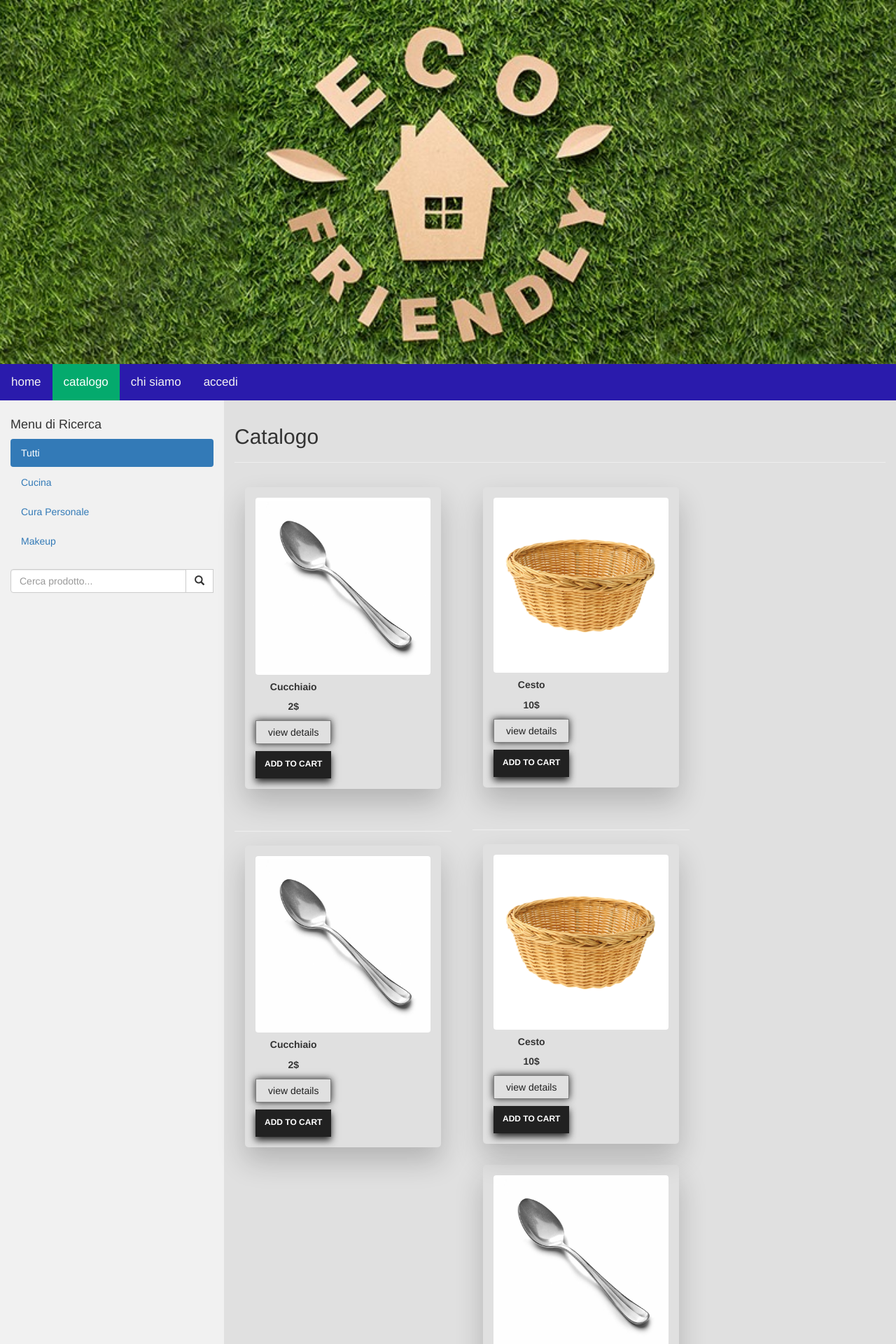
After one commit to Marac7us/progetto-linguaggi-e-tecnologie-per-il-web, a PHP site: page /catalogo.html in a window 1280 px wide; the page is wider, and only the part inside the window is pictured. The commit adds this page. Shown: the top 1920 px of that part at 70% size. Run offline with PHP 8.4, Linux system fonts and the light colour scheme.

Commit message:
catalogo corretto

```diff
--- /dev/null
+++ b/catalogo.html
@@ -0,0 +1,386 @@
+<!DOCTYPE html>
+<html>
+<head>
+<meta name="viewport" content="width=device-width, initial-scale=1.0">
+<meta charset="utf-8">
+<link rel="stylesheet" href="https://maxcdn.bootstrapcdn.com/bootstrap/3.4.1/css/bootstrap.min.css">
+<script src="https://ajax.googleapis.com/ajax/libs/jquery/3.6.0/jquery.min.js"></script>
+<script src="https://maxcdn.bootstrapcdn.com/bootstrap/3.4.1/js/bootstrap.min.js"></script>
+<style>
+body{
+    background:#E0E0E0;
+}
+.details {
+            border: 1.5px solid grey;
+            color: #212121;
+            width: 100%;
+            height: auto;
+            box-shadow: 0px 0px 10px #212121;
+        }
+
+        .cart {
+            background-color: #212121;
+            color: white;
+            margin-top: 10px;
+            font-size: 12px;
+            font-weight: 900;
+            width: 100%;
+            height: 39px;
+            padding-top: 9px;
+            box-shadow: 0px 5px 10px  #212121;
+        }
+
+        .card {
+            width: fit-content;
+        }
+
+        .card-body {
+            width: fit-content;
+        }
+
+        .btn {
+            border-radius: 0;
+        }
+
+        .img-thumbnail {
+            border: none;
+        }
+
+        .card {
+            box-shadow: 0 20px 40px rgba(0, 0, 0, .2);
+            border-radius: 5px;
+            padding-bottom: 10px;
+        }
+        * {
+  box-sizing: border-box;
+}
+.mySlides {display: none;}
+img {
+  width: 250px;
+  height: 250px;
+  object-fit: cover;
+  vertical-align: middle;}
+
+
+[class*="col-"] {/* elementi di classe col- inseriti da sinistra verso destra con padding 15 pixel*/
+  float: left;
+  padding: 15px;
+}/*Se COMMENTO QUESTO CSS LA PAGINA FUNZIONA IN MODO STRANO*/
+
+html {
+  font-family: "Lucida Sans", sans-serif;
+}
+
+.header {
+  background-color: #cccccc;
+  color:#ddd;
+  height: 520px;
+  padding: 15px;
+  background-image: url("Why-are-eco-friendly-houses-trending.jpg");
+  background-position: center;
+  background-repeat: no-repeat;
+  background-size: cover;
+  position: relative;
+}
+
+
+.logo{
+width: auto;
+height: auto;
+padding-left: 1500px;
+margin-left: 100x;
+align-self: center;
+}
+
+
+.footer {
+  background-color: #0099cc;
+  color: #ffffff;
+  text-align: center;
+  font-size: 12px;
+  padding-top: 50px;
+  margin-top: 150px;
+}
+
+
+@media only screen and (min-width: 600px) {
+  /* For tablets: */
+  .header{width: 100%;}
+  .logo{width: 50%;}
+}
+@media only screen and (min-width: 768px) {
+  /* For desktop: */
+
+  .logo{width: 100%;}
+}
+
+.menu {
+  overflow: hidden;
+  background-color: #2a1bac;
+}
+
+.menu a{
+  float: left;
+  color: #f2f2f2;
+  text-align: center;
+  padding: 14px 16px;
+  text-decoration: none;
+  font-size: 17px;
+}
+
+.menu a:hover {
+  background-color: #ddd;
+  color: black;
+}
+
+.menu a.active {
+  background-color: #04AA6D;
+  color: white;
+}
+
+/* Set height of the grid so .sidenav can be 100% (adjust if needed) */
+.row.content {height: 1500px}
+
+    /* Set gray background color and 100% height */
+    .sidenav {
+      background-color: #f1f1f1;
+      height: 100%;
+    }
+
+    /* Set black background color, white text and some padding */
+    footer {
+      background-color: #555;
+      color: white;
+      padding: 15px;
+    }
+
+    /* On small screens, set height to 'auto' for sidenav and grid */
+    @media screen and (max-width: 767px) {
+      .sidenav {
+        height: auto;
+        padding: 15px;
+      }
+    }
+  .cvp{
+    font-weight: bold;
+  }
+  h5{
+    font-weight: bolder;
+  }
+
+
+</style>
+</head>
+<body>
+    <div class="header">
+      <h1></h1>
+        <img class="logo" src="Immagini sito\trialbio finito.png">
+    </div>
+
+    <div class="menu">
+    <a href="home.html">home</a>
+    <a class="active" href="#catalogo">catalogo</a>
+    <a href="#chi siamo">chi siamo</a>
+    <a href="#accedi">accedi</a>
+    </div>
+
+    <div class="container-fluid">
+      <div class="row content">
+        <div class="col-sm-3 sidenav">
+          <h4>Menu di Ricerca</h4>
+          <ul class="nav nav-pills nav-stacked">
+            <li class="active"><a href="#section1">Tutti</a></li>
+            <li><a href="#section2">Cucina</a></li>
+            <li><a href="#section3">Cura Personale</a></li>
+            <li><a href="#section3">Makeup</a></li>
+          </ul><br>
+          <div class="input-group">
+            <input type="text" class="form-control" placeholder="Cerca prodotto...">
+            <span class="input-group-btn">
+              <button class="btn btn-default" type="button">
+                <span class="glyphicon glyphicon-search"></span>
+              </button>
+            </span>
+          </div>
+        </div>
+
+      <div class="col-sm-9">
+          <h2>Catalogo</h2>
+          <hr>
+
+      <div class="row">
+        <div class="col-sm">
+        <div class='container-fluid'>
+          <div class="card mx-auto col-md-3 col-10 mt-5">
+              <img class='mx-auto img-thumbnail'
+                  src="Immagini sito\32817.jpg"
+                  width="auto" height="auto"/>
+              <div class="card-body text-center mx-auto">
+                  <div class='cvp'>
+                      <h5 class="card-title font-weight-bold">Cucchiaio</h5>
+                      <p class="card-text">2$</p>
+                      <a href="#" class="btn details px-auto">view details</a><br>
+                      <a href="#" class="btn cart px-auto">ADD TO CART</a>
+                  </div>
+              </div>
+          </div>
+
+        </div>
+
+        <br><br>
+        <hr>
+
+
+
+        <div class='container-fluid'>
+          <div class="card mx-auto col-md-3 col-10 mt-5">
+              <img class='mx-auto img-thumbnail'
+                  src="Immagini sito\32817.jpg"
+                  width="auto" height="auto"/>
+              <div class="card-body text-center mx-auto">
+                  <div class='cvp'>
+                      <h5 class="card-title font-weight-bold">Cucchiaio</h5>
+                      <p class="card-text">2$</p>
+                      <a href="#" class="btn details px-auto">view details</a><br>
+                      <a href="#" class="btn cart px-auto">ADD TO CART</a>
+                  </div>
+              </div>
+          </div>
+
+        </div>
+        </div>
+
+      <div class="col-sm">
+
+        <div class='container-fluid'>
+          <div class="card mx-auto col-md-3 col-10 mt-5">
+              <img class='mx-auto img-thumbnail'
+                  src="Immagini sito\cestino-vimini-naturale-600x600.png"
+                  width="auto" height="auto"/>
+              <div class="card-body text-center mx-auto">
+                  <div class='cvp'>
+                      <h5 class="card-title font-weight-bold">Cesto</h5>
+                      <p class="card-text">10$</p>
+                      <a href="#" class="btn details px-auto">view details</a><br>
+                      <a href="#" class="btn cart px-auto">ADD TO CART</a>
+                  </div>
+              </div>
+          </div>
+
+        </div>
+
+        <br><br>
+          <hr>
+
+        <div class='container-fluid'>
+          <div class="card mx-auto col-md-3 col-10 mt-5">
+              <img class='mx-auto img-thumbnail'
+                  src="Immagini sito\cestino-vimini-naturale-600x600.png"
+                  width="auto" height="auto"/>
+              <div class="card-body text-center mx-auto">
+                  <div class='cvp'>
+                      <h5 class="card-title font-weight-bold">Cesto</h5>
+                      <p class="card-text">10$</p>
+                      <a href="#" class="btn details px-auto">view details</a><br>
+                      <a href="#" class="btn cart px-auto">ADD TO CART</a>
+                  </div>
+              </div>
+          </div>
+
+        </div>
+
+        </div>
+
+
+          <div class="col-sm">
+          <div class='container-fluid'>
+            <div class="card mx-auto col-md-3 col-10 mt-5">
+                <img class='mx-auto img-thumbnail'
+                    src="Immagini sito\32817.jpg"
+                    width="auto" height="auto"/>
+                <div class="card-body text-center mx-auto">
+                    <div class='cvp'>
+                        <h5 class="card-title font-weight-bold">Cucchiaio</h5>
+                        <p class="card-text">2$</p>
+                        <a href="#" class="btn details px-auto">view details</a><br>
+                        <a href="#" class="btn cart px-auto">ADD TO CART</a>
+                    </div>
+                </div>
+            </div>
+
+          </div>
+
+          <br><br>
+          <hr>
+
+          <div class='container-fluid'>
+            <div class="card mx-auto col-md-3 col-10 mt-5">
+                <img class='mx-auto img-thumbnail'
+                    src="Immagini sito\32817.jpg"
+                    width="auto" height="auto"/>
+                <div class="card-body text-center mx-auto">
+                    <div class='cvp'>
+                        <h5 class="card-title font-weight-bold">Cucchiaio</h5>
+                        <p class="card-text">2$</p>
+                        <a href="#" class="btn details px-auto">view details</a><br>
+                        <a href="#" class="btn cart px-auto">ADD TO CART</a>
+                    </div>
+                </div>
+            </div>
+
+          </div>
+          </div>
+        <div class="col-sm">
+
+          <div class='container-fluid'>
+            <div class="card mx-auto col-md-3 col-10 mt-5">
+                <img class='mx-auto img-thumbnail'
+                    src="Immagini sito\cestino-vimini-naturale-600x600.png"
+                    width="auto" height="auto"/>
+                <div class="card-body text-center mx-auto">
+                    <div class='cvp'>
+                        <h5 class="card-title font-weight-bold">Cesto</h5>
+                        <p class="card-text">10$</p>
+                        <a href="#" class="btn details px-auto">view details</a><br>
+                        <a href="#" class="btn cart px-auto">ADD TO CART</a>
+                    </div>
+                </div>
+            </div>
+
+          </div>
+
+          <br><br>
+           <hr>
+
+          <div class='container-fluid'>
+            <div class="card mx-auto col-md-3 col-10 mt-5">
+                <img class='mx-auto img-thumbnail'
+                    src="Immagini sito\cestino-vimini-naturale-600x600.png"
+                    width="auto" height="auto"/>
+                <div class="card-body text-center mx-auto">
+                    <div class='cvp'>
+                        <h5 class="card-title font-weight-bold">Cesto</h5>
+                        <p class="card-text">10$</p>
+                        <a href="#" class="btn details px-auto">view details</a><br>
+                        <a href="#" class="btn cart px-auto">ADD TO CART</a>
+                    </div>
+                </div>
+            </div>
+
+          </div>
+
+          </div>
+
+      </div>
+
+          <hr>
+
+
+
+          <div class="footer">
+            <p>CONTATTI 1</p>
+          </div>
+
+
+</body>
+</html>
```
Also changed, not shown: catalogo.php (+7 -7 lines), oggetti catalog/cura personale/Squalane and ElderberryJelly Cleanser.jpg (renamed from oggetti catalog/cura personale/Squalane-and-Elderberry-Jelly-Cleanser.jpg).
